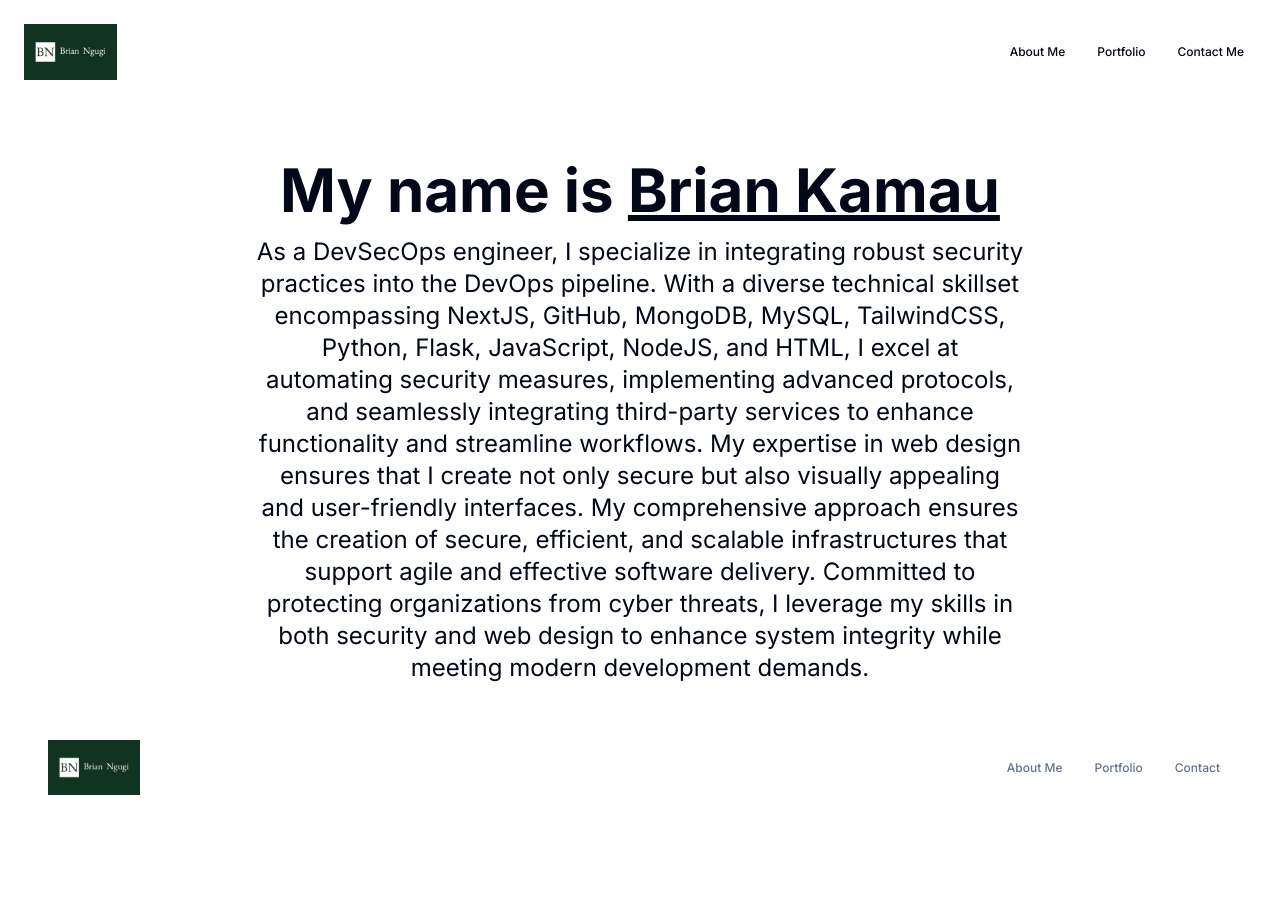
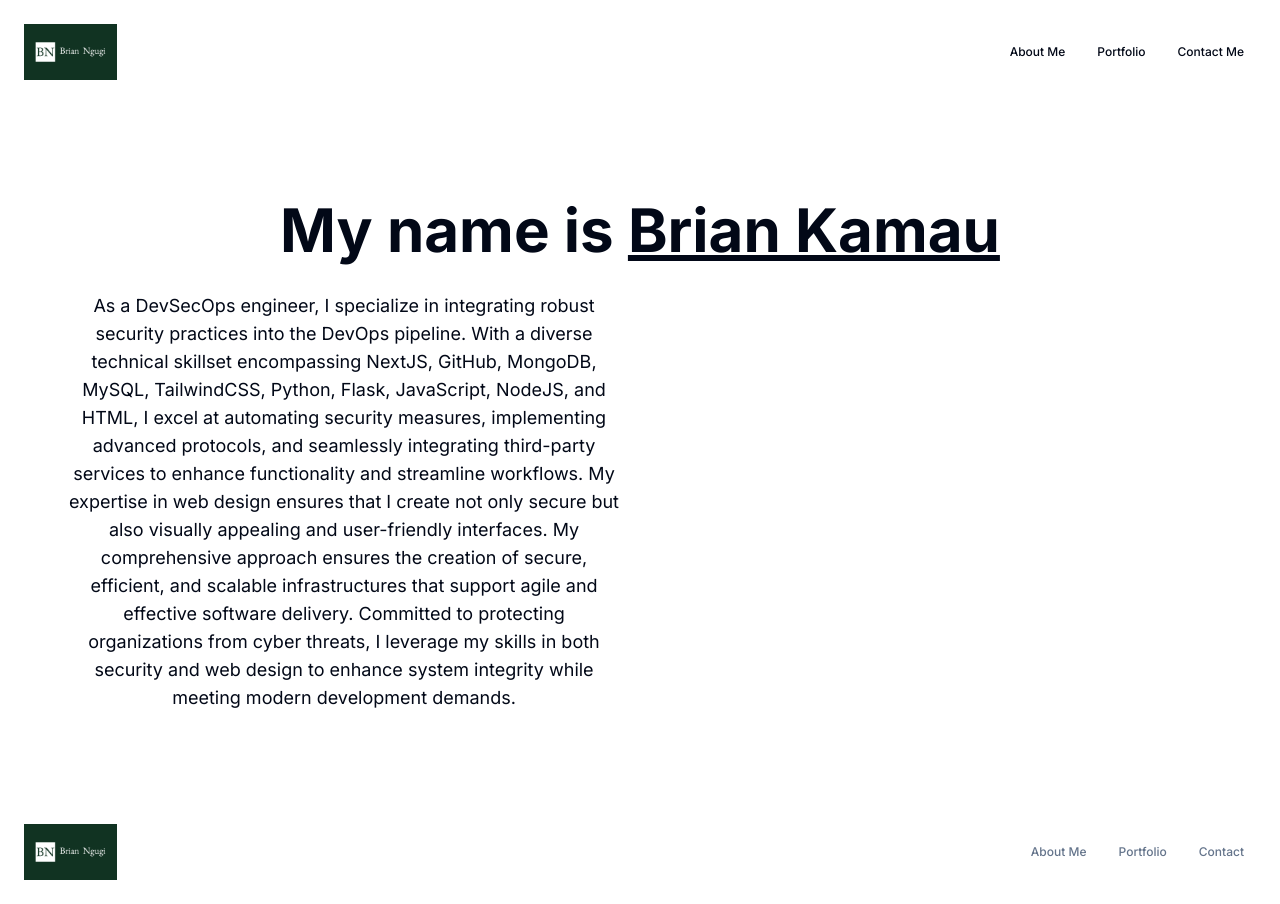
Before and after one commit to CARTOON01/cartoon, a Next.js app: page / in a window 1280 px wide. Before the commit the page ends 859 px from the top, so only its background shows below. Built offline with nearby package versions, Linux system fonts and the light colour scheme.

Commit message:
Refactor home page layout and add lazy loading for profile image

```diff
--- a/app/(main)/_components/home.tsx
+++ b/app/(main)/_components/home.tsx
@@ -1,10 +1,14 @@
+import Image from "next/image";
+
 export const HomePage = () => {
     return (
-        <div className="max-w-3xl space-y-4">
-            <h1 className="text-3xl sm:text-5xl md:text-6xl font-bold">
+        <div className="max-w-6xl mx-auto space-y-8">
+            <h1 className="text-3xl sm:text-5xl md:text-6xl font-bold text-center">
                 My name is <span className="underline">Brian Kamau</span>
             </h1>
-            <h3 className="text-base sm:text-sm md:text-2xl font-small">
+            <div className="flex flex-col md:flex-row gap-8 items-start">
+                <div className="flex-1 space-y-4">
+                    <h3 className="text-base sm:text-sm md:text-lg font-small">
                         As a DevSecOps engineer, I specialize in integrating robust security practices into the DevOps pipeline.
                         With a diverse technical skillset encompassing NextJS, GitHub, MongoDB, MySQL, TailwindCSS, Python, Flask,
                         JavaScript, NodeJS, and HTML, I excel at automating security measures, implementing advanced protocols,
@@ -15,5 +19,16 @@ export const HomePage = () => {
                         and web design to enhance system integrity while meeting modern development demands.
                     </h3>
                 </div>
+                <div className="flex-1 relative aspect-square md:aspect-auto md:h-full">
+                    <Image
+                        src="/me.jpg"
+                        alt="Brian Kamau"
+                        layout="fill"
+                        objectFit="cover"
+                        className="rounded-lg"
+                    />
+                </div>
+            </div>
+        </div>
     )
 }
--- a/app/(main)/layout.tsx
+++ b/app/(main)/layout.tsx
@@ -1,4 +1,5 @@
 import { Header } from "./_components/header";
+import { Footer } from "./_components/footer";
 
 const HomeLayout = ({
     children
@@ -6,11 +7,12 @@ const HomeLayout = ({
     children: React.ReactNode;
 }) => {
     return (
-        <div className="h-full dark:bg-[#1F1F1F]">
+        <div className="flex flex-col min-h-screen dark:bg-[#1F1F1F]">
             <Header />
-            <main className="h-full pt-40">
+            <main className="flex-grow">
                 {children}
             </main>
+            <Footer />
         </div>
      );
 }
--- a/app/(main)/page.tsx
+++ b/app/(main)/page.tsx
@@ -4,12 +4,13 @@ import { HomePage } from "./_components/home";
 
 const Home = () => {
   return (
-    <div className="min-h-full flex flex-col dark:bg-[#1F1F1F]">
-      <div className="flex flex-col items-center justify-center md:justify-start text-center gap-y-8 flex-1 px-6 pb-10">
-        <Header />
-        <HomePage />
-        <Footer />
-      </div>
+    <div className="flex flex-col min-h-screen dark:bg-[#1F1F1F]">
+      <Header />
+      <main className="h-full pt-40">
+        <div className="flex flex-col items-center justify-center md:justify-start text-center gap-y-8 flex-1 px-6 py-10">
+          <HomePage />
+        </div>
+      </main>
     </div>
    );
 }
```
Also changed, not shown: public/me.jpg (added). Lines whose indentation alone changed are shown as unchanged.
